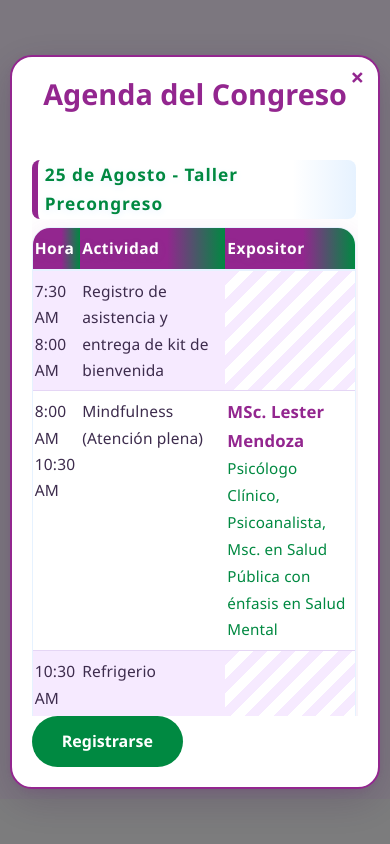
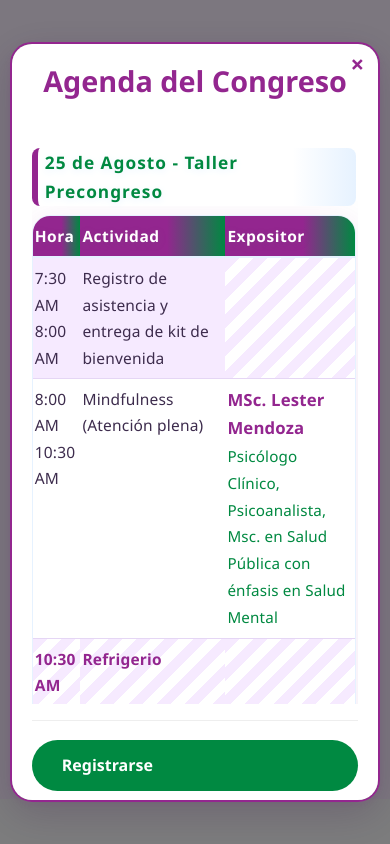
Before and after one commit to hpmariomendoza/congreso, a plain HTML site: page index.html in a window 390 px wide. Both pictures are taken after a click on the link "Ver Programa Detallado". Shown: the part 1485-2329 px from the top of the page. Drawn offline with Linux system fonts and the light colour scheme.

Commit message:
Update index.html

```diff
--- a/index.html
+++ b/index.html
@@ -432,6 +432,49 @@
             display: inline-block;
         }
 
+        /* Fila de refrigerio con fondo de rayas rosadas y blanco */
+        .schedule-modal-table tr.refrigerio-row td {
+            background: repeating-linear-gradient(
+                135deg,
+                #f6eaff 0 10px,
+                #fff 10px 20px
+            ) !important;
+            font-weight: bold;
+            color: #93268f;
+        }
+
+        /* Botón de registrar en el modal: siempre debajo y centrado, nunca sobre texto */
+        #scheduleModal .modal-footer {
+            display: flex;
+            justify-content: center;
+            align-items: center;
+            padding: 1.5em 0 0.5em 0;
+            background: transparent;
+            flex-direction: row;
+            flex-wrap: wrap;
+            border-top: 1px solid #eee;
+            margin-top: 1.5em;
+        }
+
+        #scheduleModal .modal-footer .btn {
+            margin: 0.5em auto 0.5em auto;
+            min-width: 180px;
+            font-size: 1.1em;
+        }
+
+        @media (max-width: 600px) {
+            #scheduleModal .modal-footer {
+                flex-direction: column;
+                padding: 0.7em 0 0.5em 0;
+                margin-top: 1em;
+            }
+            #scheduleModal .modal-footer .btn {
+                width: 100%;
+                min-width: unset;
+                font-size: 1em;
+            }
+        }
+
         /* Responsive para tablas y modal */
         @media (max-width: 600px) {
             .modal-content {
@@ -812,7 +855,7 @@
                         <td>Mindfulness (Atención plena)</td>
                         <td><strong>MSc. Lester Mendoza</strong><br><em>Psicólogo Clínico, Psicoanalista, Msc. en Salud Pública con énfasis en Salud Mental</em></td>
                     </tr>
-                    <tr>
+                    <tr class="refrigerio-row">
                         <td>10:30 AM 10:45 AM</td>
                         <td>Refrigerio</td>
                         <td></td>
@@ -840,7 +883,7 @@
                     <tr><td>8:35 AM 9:05 AM</td><td>Detección de recaída, fallas en la adherencia y efectos adversos a psicofármacos a nivel comunitario</td><td><strong>Dra. Diana Banegas</strong><br><em>Psiquiatra</em></td></tr>
                     <tr><td>9:05 AM 9:40 AM</td><td>Efectos cognitivos en los trastornos del estado de ánimo</td><td><strong>MSc. María José Irías</strong><br><em>Neuropsicóloga clínica, Diplomado en Geronto Geriatría, Docente Universitaria</em></td>
                     </tr>
-                    <tr><td>9:40 AM 9:55 AM</td><td>Refrigerio</td><td></td></tr>
+                    <tr class="refrigerio-row"><td>9:40 AM 9:55 AM</td><td>Refrigerio</td><td></td></tr>
                     <tr><td>9:55 AM 10:30 AM</td><td>Comorbilidades del TDAH en niños y adolescentes</td><td><strong>Dr. Alejandra Munguía</strong><br><em>Psiquiatra, Subespecialidad en Psiquiatría Infantil y de la Adolescencia, Maestría en Lengua y Literatura Hispánicas</em></td></tr>
                     <tr><td>10:30 AM 11:05 AM</td><td>Evaluación y manejo del paciente con trastorno de salud mental a nivel de la emergencia de un hospital psiquiátrico</td><td><strong>Dra. Maritza Figueroa</strong><br><em>Psiquiatra</em></td></tr>
                     <tr><td>11:05 AM 11:40 AM</td><td>Manejo hospitalario del paciente agitado</td><td><strong>Dr. Carlos Rosales</strong><br><em>Psiquiatra</em></td></tr>
@@ -849,7 +892,7 @@
                     <tr><td>1:00 AM 1:35 PM</td><td>Primeros auxilios en trastornos de salud mental en atención primaria y hospitales generales</td><td><strong>MSc. Nelman Raudales</strong><br><em>Enfermero, Psicólogo con maestría en psicología clínica, Técnico de urgencias, Bombero y voluntario en Cruz Roja</em></td></tr>
                     <tr><td>1:35 AM 2:05 PM</td><td>Historia universal de la salud mental y situación actual de la salud mental en Honduras, política de salud mental en Honduras</td><td><strong>Dr. Hector Murcia Pinto</strong><br><em>Psiquiatra</em></td></tr>
                     <tr><td>2:05 AM 2:40 PM</td><td>Atención del paciente geriátrico con trastorno de salud mental</td><td><strong>Dra. Yamileth Quintero</strong><br><em>Psiquiatra, Diplomado Universitario en la prevención de la violencia familiar</em></td></tr>
-                    <tr><td>2:40 AM 2:55 PM</td><td>Refrigerio</td><td></td></tr>
+                    <tr class="refrigerio-row"><td>2:40 AM 2:55 PM</td><td>Refrigerio</td><td></td></tr>
                     <tr><td>2:55 AM 3:30 PM</td><td>Reacción a estrés agudo, estrés post traumático</td><td><strong>Dra. Greybi Jackson</strong><br><em>Psiquiatra, Diplomado en Psicofarmacología</em></td></tr>
                     <tr><td>3:30 AM 4:05 PM</td><td>Trastorno de ansiedad generalizada clínica y diagnóstico, manejo psicofarmacológico</td><td><strong>Dr. Héctor Velasquez</strong><br><em>Psiquiatra, Diplomado en Psicoterapia Cognitivo Conductual, Gerontopsiquiatría, Educación Superior e Investigación en Ciencias de la Salud</em></td></tr>
                     <tr><td>4:05 AM 5:00 PM</td><td>Referencia adecuada del paciente con sospecha de trastornos de salud mental para atención especializada y aspectos bioéticos</td><td><strong>Dr. Mario Aguilar</strong><br><em>Psiquiatra, Certificado Europeo en Trastornos de ansiedad y del humor, Formación Pedagógica: Dirigido a la formación en investigación, Maestría en Bioética Dirigido a la Docencia e investigación</em></td></tr>
@@ -866,7 +909,7 @@
                     <tr><td>8:00 AM 8:35 AM</td><td>Disfunción endócrina asociada al uso de psicofármacos</td><td><strong>Dra. Maria Alejandra Ramos Guifarro</strong><br><em>Médico Internista, Subespecialidad en endocrinología</em></td></tr>
                     <tr><td>8:35 AM 9:05 AM</td><td>Medicamentos de depósito en salud mental</td><td><strong>Dra. Sara Murillo</strong><br><em>Psiquiatra</em></td></tr>
                     <tr><td>9:05 AM 9:40 AM</td><td>Análisis del estado nutricional y evaluación de la dieta en pacientes adultos hospitalizados en el HPMM</td><td><strong>MSc. Iris Cordova</strong><br><em>Licenciada en Administración Industrial y de Negocios, Licenciada en Nutrición, Msc. Internacional en Nutrición y Dietética con especialidad en nutrición Clínica</em></td></tr>
-                    <tr><td>9:40 AM 9:55 AM</td><td>Refrigerio</td><td></td></tr>
+                    <tr class="refrigerio-row"><td>9:40 AM 9:55 AM</td><td>Refrigerio</td><td></td></tr>
                     <tr><td>9:55 AM 10:30 AM</td><td>Adicciones</td><td><strong>Dra. Laura Mendoza</strong><br><em>Psiquiatra</em></td></tr>
                     <tr><td>10:30 AM 11:05 AM</td><td>Abordaje politrastorno</td><td><strong>Lic. Carlos Arias</strong><br><em>Licenciado en Psicología, Maestría en Psicología Clínica</em></td></tr>
                     <tr><td>11:05 AM 11:40 AM</td><td>Colecho: mitos y realidades</td><td><strong>MSc. María del Rosario Enriquez</strong><br><em>Terapeuta de Lenguaje, Psicóloga, Pasante de Maestría en Patología del Lenguaje y Habla</em><br><strong>MSc. Heysel Baca</strong><br><em>Licenciada en Psicología, Máster en Psicología Clínica Infantojuvenil</em></td></tr>
@@ -874,7 +917,7 @@
                     <tr><td>12:40 AM 1:40 PM</td><td>Autismo: caso clínico</td><td><strong>Dr. Charles Thomas Gordon</strong><br><em>Psiquiatra, Sub especialidad en psiquiatría infantil</em></td></tr>
                     <tr><td>1:40 AM 2:10 PM</td><td>El cuidador de pacientes con trastornos de salud mental: testimonio</td><td><strong>Lic. Marthy Suazo</strong></td></tr>
                     <tr><td>2:10 AM 2:45 PM</td><td>Sd del cuidador y su manejo</td><td><strong>Lic. Ethel Maldonado</strong><br><em>Psicóloga, Fisioterapeuta y Docente Universitaria</em><br><strong>Lic. Nuria Urquía</strong><br><em>Artista Plástica, Diseñadora Gráfica, Arte-terapeuta, Especialista en Gerontología Sanitaria Aplicada, Cuidadora por 25 años</em></td></tr>
-                    <tr><td>2:45 AM 3:00 PM</td><td>Refrigerio</td><td></td></tr>
+                    <tr class="refrigerio-row"><td>2:45 AM 3:00 PM</td><td>Refrigerio</td><td></td></tr>
                     <tr><td>3:00 AM 3:35 PM</td><td>Fisioterapia y terapia ocupacional en salud mental</td><td><strong>Lic. Ethel Maldonado</strong><br><em>Psicóloga, Fisioterapeuta/Docente Universitaria</em></td></tr>
                     <tr><td>3:35 AM 4:05 PM</td><td>Arteterapia como estímulo cognitivo y de calidad de vida</td><td><strong>Lic. Ethel Maldonado</strong><br><em>Psicóloga, Fisioterapeuta y Docente Universitaria</em><br><strong>Lic. Nuria Urquía</strong><br><em>Artista Plástica, Diseñadora Gráfica, Arte-terapeuta, Especialista en Gerontología Sanitaria Aplicada, Cuidadora por 25 años</em></td></tr>
                     <tr><td>4:05 AM 5:00 PM</td><td>Trastorno de pánico</td><td><strong>Dr. Mario Aguilar</strong><br><em>Psiquiatra, Certificado Europeo en Trastornos de ansiedad y del humor, Formación Pedagógica: Dirigido a la formación en investigación, Maestría en Bioética Dirigido a la Docencia e investigación</em></td></tr>
```
